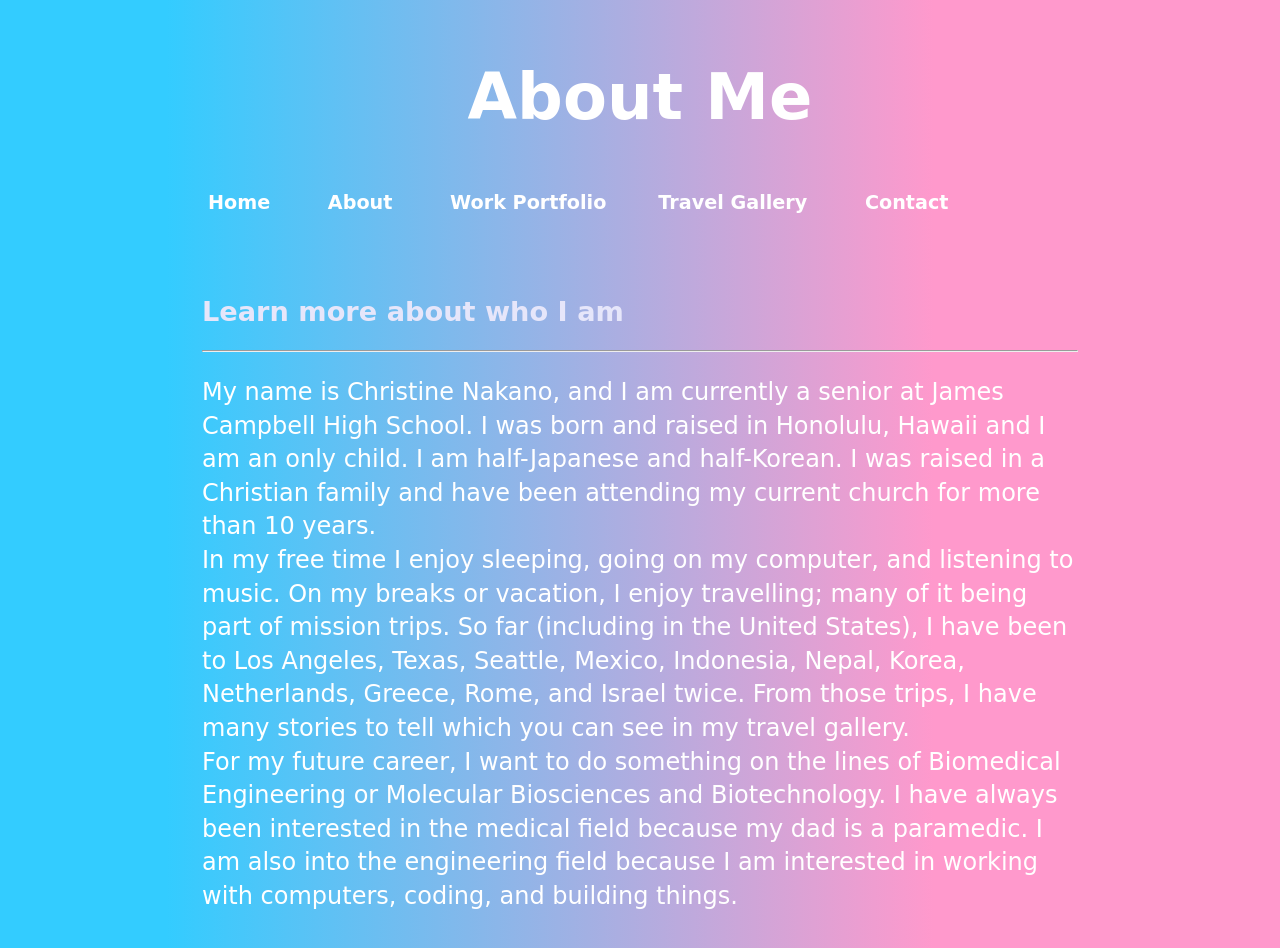
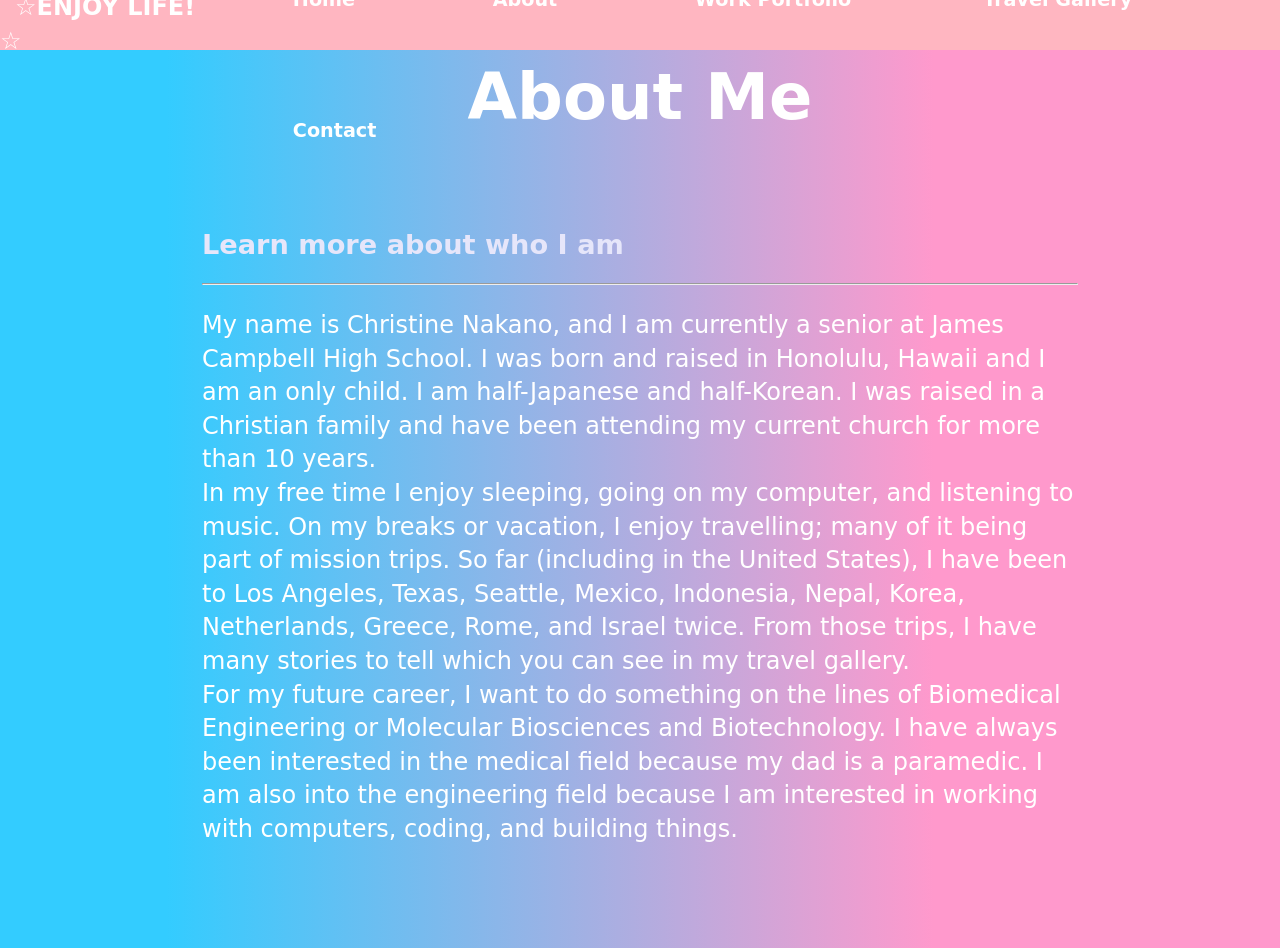
Before and after one commit to CNakano7/CNakano7.github.io, a Jekyll site: the page About/index.html, which Jekyll copies as it is, in a window 1280 px wide and 948 px high. Built offline with Jekyll 4.4.1, drawn with Linux system fonts in a browser that asks for light colours.

Commit message:
Update index.html

```diff
--- a/About/index.html
+++ b/About/index.html
@@ -12,7 +12,9 @@
 
 </body>
 	<body>
-<nav>
+    <header>
+    <b><p style="color:white; padding-left:15px;">☆ENJOY LIFE!☆</p></b>
+    <nav>
 <ul>
   <li style="font-size:120%;"><a class="active" href="/index.html">Home</a></li>
   <li style="font-size:120%;"><a href="/About/index.html">About</a></li>
@@ -26,6 +28,7 @@
   <li style="font-size:120%;"><a href="/Contact/index.html">Contact</a></li>
 </ul>
 </nav>
+    </header>
 
 <style>
      /* Create two unequal columns that floats next to each other */
```
